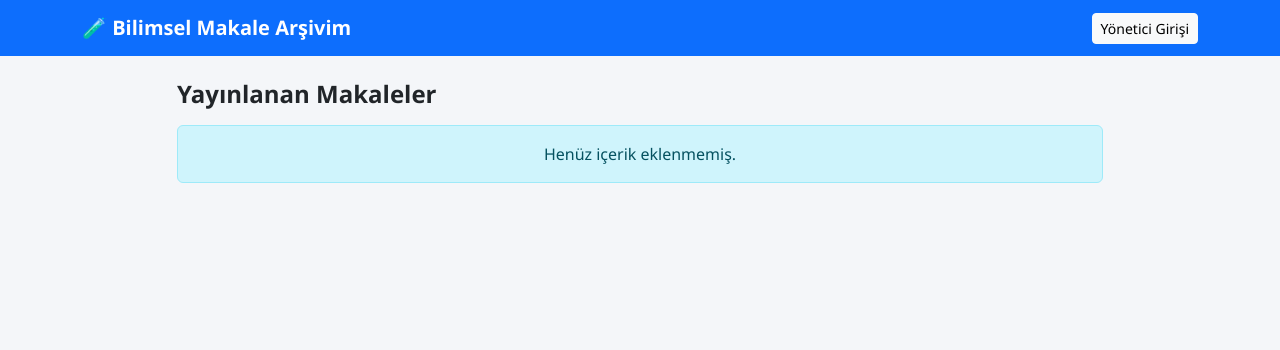
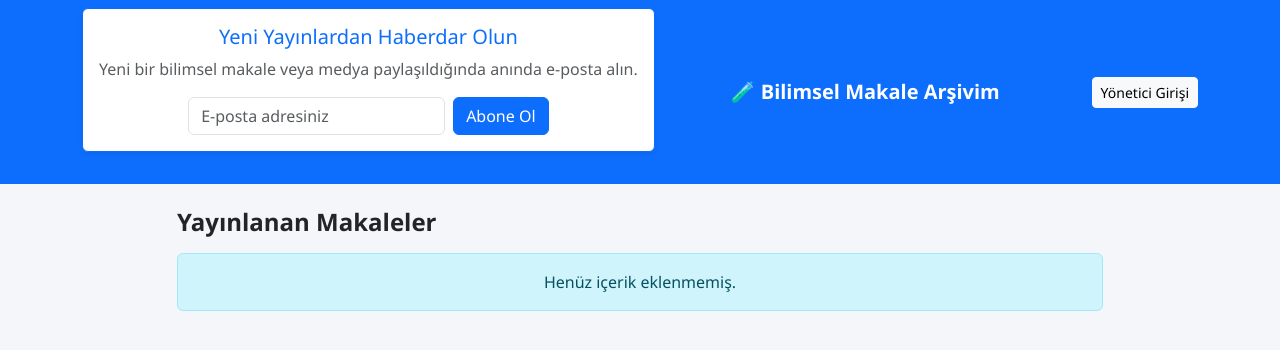
Before and after one commit to erol-faruk/bilim-sayfam, a Flask app: page / in a window 1280 px wide. Shown: the top 350 px of the page. Run offline with Flask 3, Linux system fonts and the light colour scheme; data that the repository does not hold is empty.

Commit message:
index.html bulten abonelik karti eklendi

```diff
--- a/templates/index.html
+++ b/templates/index.html
@@ -16,7 +16,24 @@
 <body>
 
 <nav class="navbar navbar-expand-lg navbar-dark bg-primary mb-4">
+
     <div class="container">
+        <!-- E-posta Abonelik Kutusu -->
+<div class="card mb-4 shadow-sm border-primary">
+    <div class="card-body text-center">
+        <h5 class="card-title text-primary"><i class="bi bi-envelope-paper"></i> Yeni Yayınlardan Haberdar Olun</h5>
+        <p class="card-text text-muted">Yeni bir bilimsel makale veya medya paylaşıldığında anında e-posta alın.</p>
+        <form action="/abone-ol" method="POST" class="row g-2 justify-content-center">
+            <div class="col-auto">
+                <input type="email" name="eposta" class="form-control" placeholder="E-posta adresiniz" required autocomplete="email">
+            </div>
+            <div class="col-auto">
+                <button type="submit" class="btn btn-primary">Abone Ol</button>
+            </div>
+        </form>
+    </div>
+</div>
+
         <a class="navbar-brand fw-bold" href="#">🧪 Bilimsel Makale Arşivim</a>
         <div>
             {% if session.get('admin') %}
```
